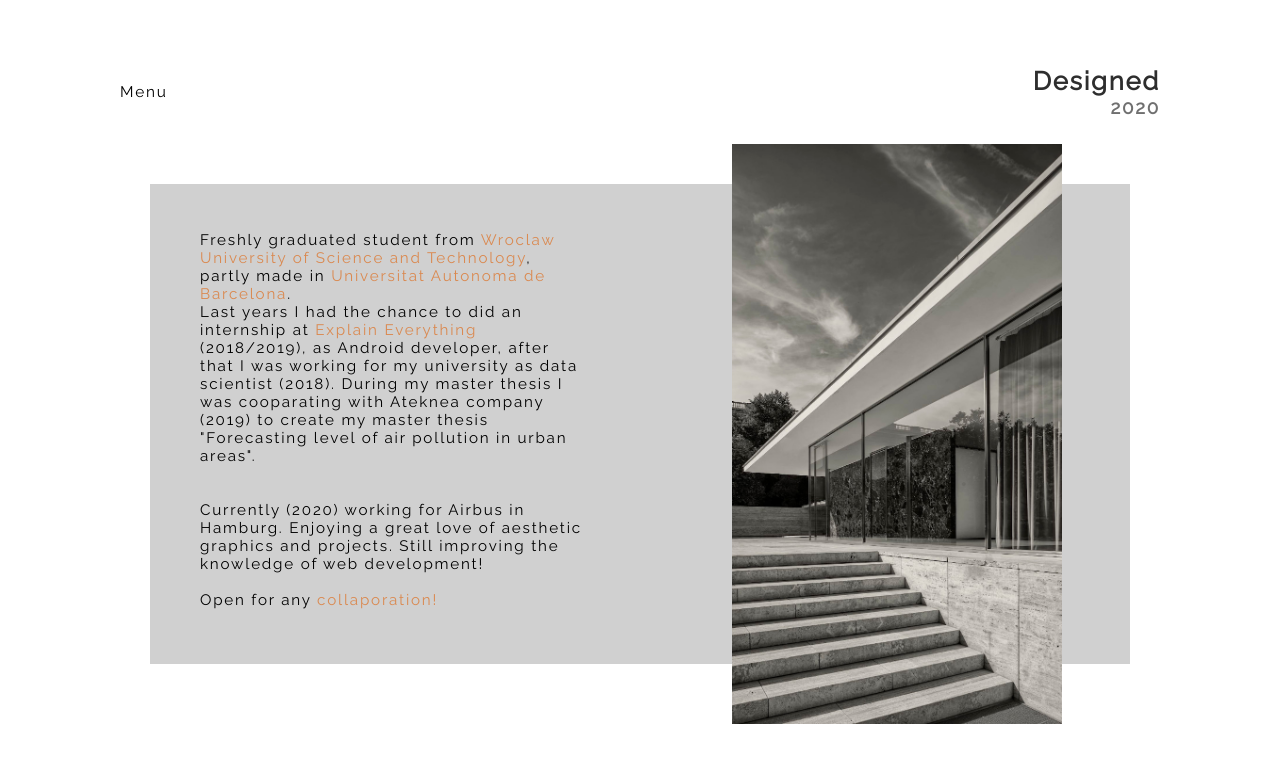
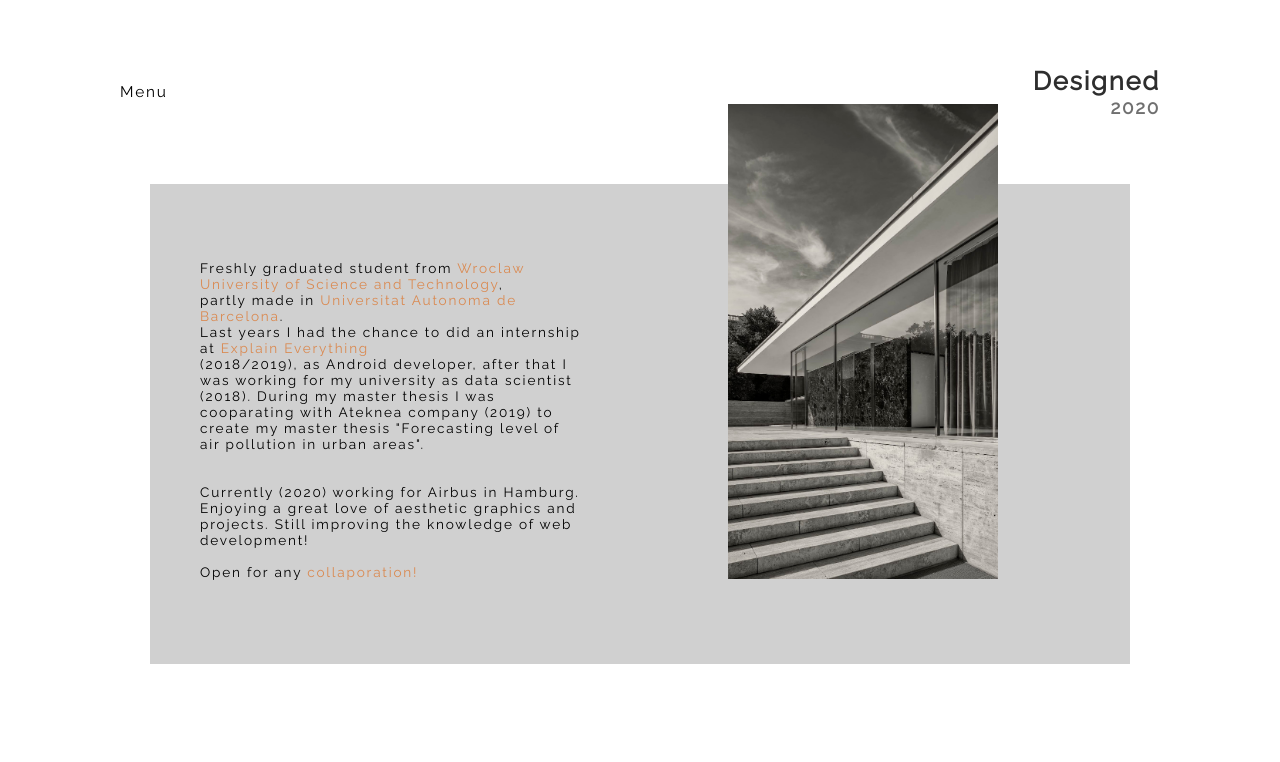
Before and after one commit to mmalak7/mmalak.portfolio.io, a React app: page /about in a window 1280 px wide. Shown: the top 762 px of the page. Built offline with nearby package versions, Linux system fonts and the light colour scheme.

Commit message:
add photo for work res

```diff
--- a/src/stylesheets/layout/laptop/AboutHighRes.scss
+++ b/src/stylesheets/layout/laptop/AboutHighRes.scss
@@ -21,7 +21,7 @@ $higlight-text-color: #DA8950;
             position: relative;
             width: 30%;
             left: 200px;
-            font-size: .95rem;
+            font-size: .85rem;
             top: 20px;
             font-family: 'Raleway', sans-serif;
             letter-spacing: 1.8px;
@@ -52,15 +52,15 @@ $higlight-text-color: #DA8950;
 
         .owner-photo {
             position: relative;
-            width: 330px;
+            width: 270px;
             height: 100%;
-            right: 17%;
+            right: 22%;
 
             img {
                 max-width: 100%;
                 height: auto;
                 position: absolute;
-                top: 18%;
+                top: 13%;
             }
 
             @include media('>=1440px', '<1600px') {
--- a/src/stylesheets/layout/laptop/ContactHighRes.scss
+++ b/src/stylesheets/layout/laptop/ContactHighRes.scss
@@ -1,3 +1,5 @@
+@import '../../abstracts/breakpoints.scss';
+
 .contact-container {
 
     width: 100vw;
--- a/src/stylesheets/layout/laptop/HomeHighRes.scss
+++ b/src/stylesheets/layout/laptop/HomeHighRes.scss
@@ -90,7 +90,7 @@
     overflow: hidden;
 
     @include media('>=desktop', '<1440px') {
-        transform: translate(40px, -100px);
+        transform: translate(20px, -140px);
     }
 
     @include media('>=1440px', '<1600px') {
--- a/src/stylesheets/layout/laptop/WorkHighRes.scss
+++ b/src/stylesheets/layout/laptop/WorkHighRes.scss
@@ -1,3 +1,5 @@
+@import '../../abstracts/breakpoints.scss';
+
 .work-page {
     position: relative;
 
```
